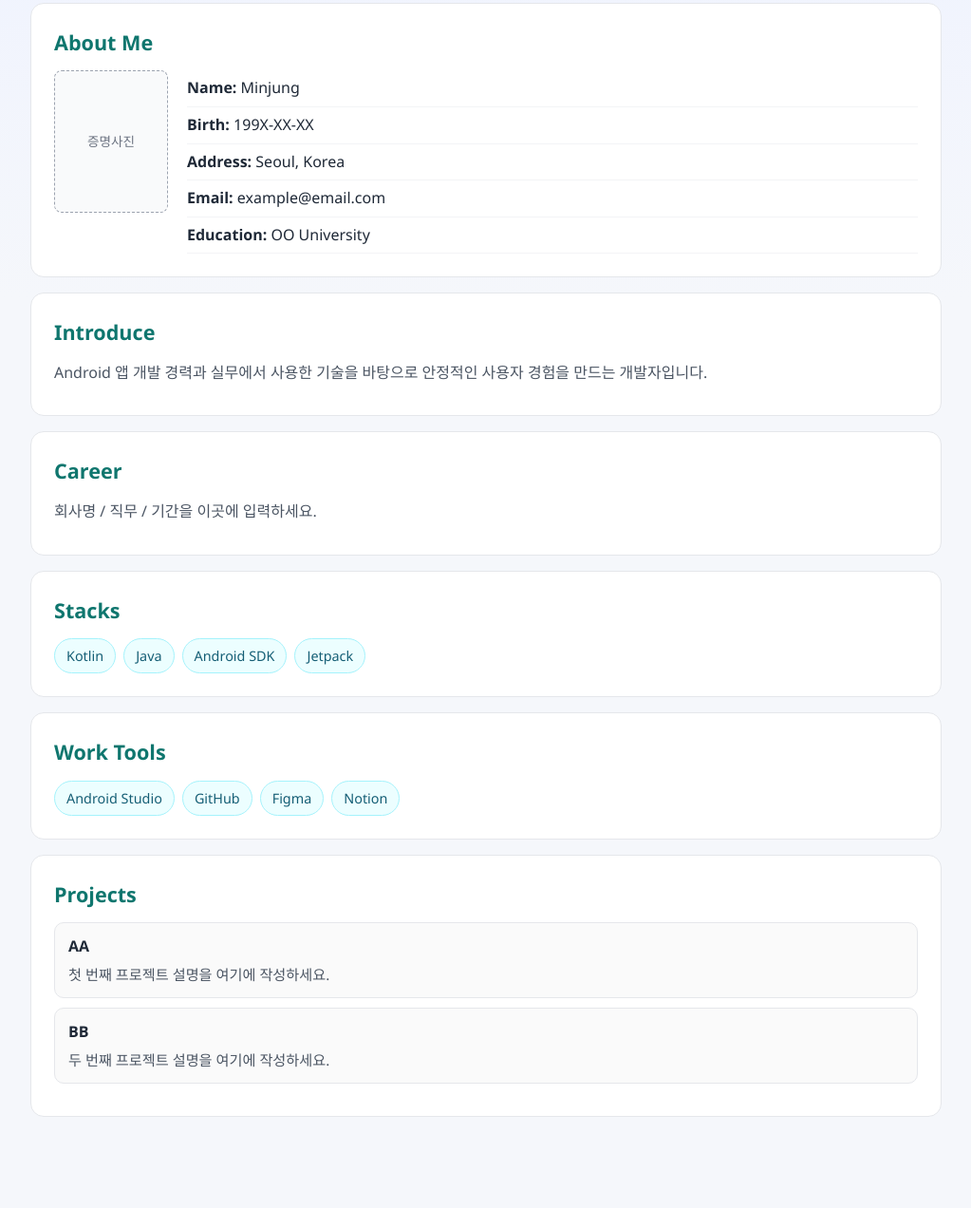
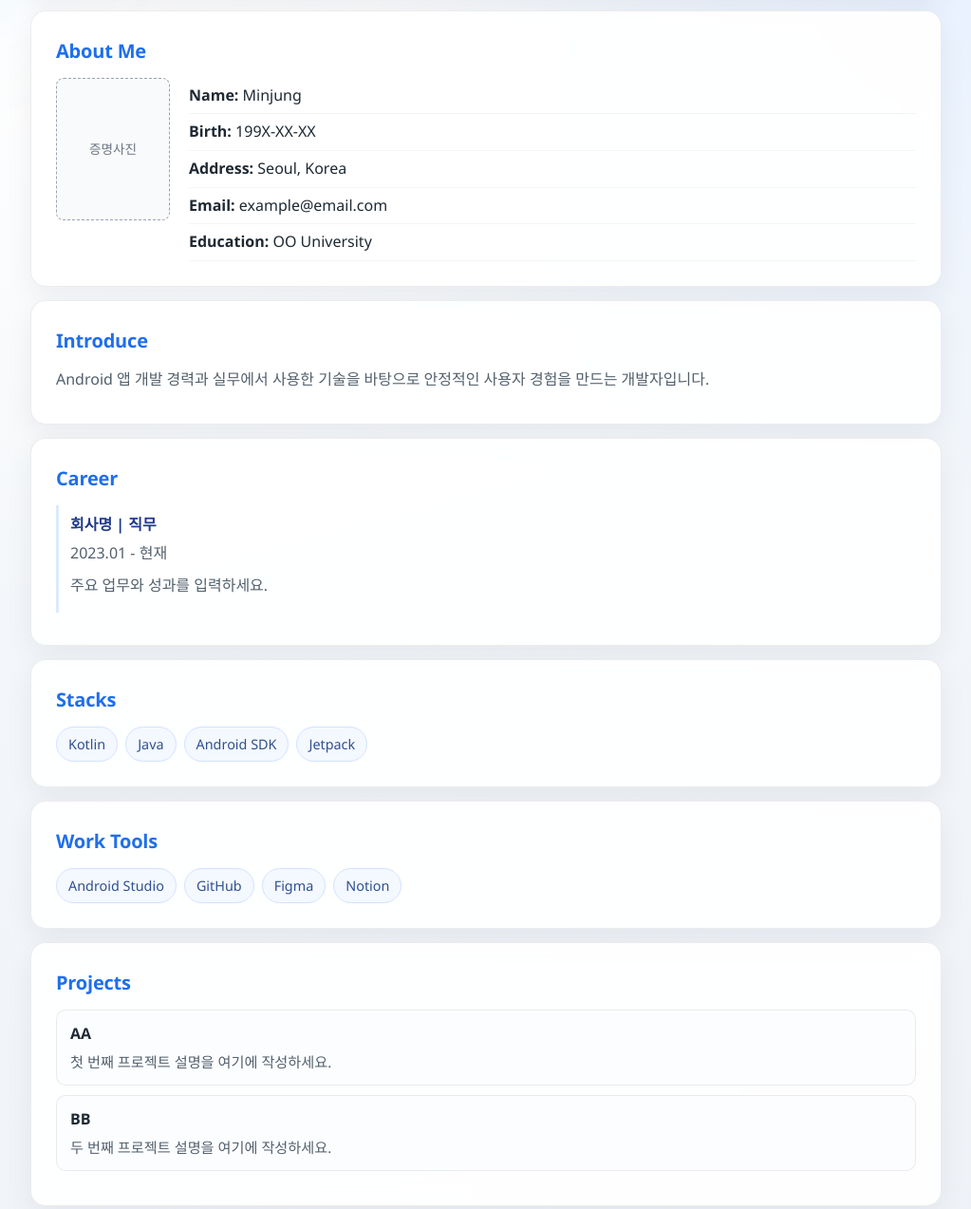
Before and after one commit to mhjung0208/mhjung0208.github.io, a plain HTML site: page index.html in a window 1280 px wide. Shown: the part 200-1473 px from the top of the page at 95% size, without its empty margins (128-1151 px from the left). Drawn offline with Linux system fonts and the light colour scheme.

Commit message:
Split portfolio content into external category files

```diff
--- /dev/null
+++ b/app.js
@@ -0,0 +1,138 @@
+async function loadJson(path) {
+  const response = await fetch(path, { cache: "no-store" });
+  if (!response.ok) {
+    throw new Error(`Failed to load: ${path}`);
+  }
+  return response.json();
+}
+
+function setText(id, value) {
+  const element = document.getElementById(id);
+  if (element) {
+    element.textContent = value || "";
+  }
+}
+
+function appendChipList(targetId, items) {
+  const target = document.getElementById(targetId);
+  if (!target) return;
+
+  target.innerHTML = "";
+  (items || []).forEach((item) => {
+    const li = document.createElement("li");
+    li.textContent = item;
+    target.appendChild(li);
+  });
+}
+
+function renderAbout(data) {
+  const info = document.getElementById("about-info");
+  if (!info) return;
+
+  const rows = [
+    ["Name", data.name],
+    ["Birth", data.birth],
+    ["Address", data.address],
+    ["Email", data.email],
+    ["Education", data.education]
+  ];
+
+  info.innerHTML = "";
+  rows.forEach(([label, value]) => {
+    const li = document.createElement("li");
+    li.innerHTML = `<strong>${label}:</strong> ${value || ""}`;
+    info.appendChild(li);
+  });
+
+  const photo = document.getElementById("about-photo");
+  const photoBox = document.getElementById("photo-box");
+
+  if (data.photo && photo && photoBox) {
+    photo.src = data.photo;
+    photo.style.display = "block";
+    photoBox.style.display = "none";
+  }
+}
+
+function renderCareer(items) {
+  const target = document.getElementById("career-list");
+  if (!target) return;
+
+  target.innerHTML = "";
+  (items || []).forEach((item) => {
+    const li = document.createElement("li");
+    const title = document.createElement("h3");
+    const period = document.createElement("p");
+    const desc = document.createElement("p");
+
+    title.textContent = `${item.company || ""} | ${item.role || ""}`;
+    period.textContent = item.period || "";
+    desc.textContent = item.description || "";
+
+    li.appendChild(title);
+    li.appendChild(period);
+    li.appendChild(desc);
+    target.appendChild(li);
+  });
+}
+
+function displayProjectName(folder) {
+  return (folder || "").replace(/^\d+\.\s*/, "").trim();
+}
+
+function renderProjects(items) {
+  const target = document.getElementById("projects");
+  if (!target) return;
+
+  target.innerHTML = "";
+  (items || [])
+    .sort((a, b) => (a.folder || "").localeCompare(b.folder || "", "en", { numeric: true }))
+    .forEach((item) => {
+      const li = document.createElement("li");
+      const name = document.createElement("p");
+      const summary = document.createElement("p");
+
+      name.className = "project-name";
+      name.textContent = displayProjectName(item.folder);
+
+      summary.className = "project-summary";
+      summary.textContent = item.summary || "";
+
+      li.appendChild(name);
+      li.appendChild(summary);
+      target.appendChild(li);
+    });
+}
+
+async function init() {
+  try {
+    const [title, about, introduce, career, stacks, tools, projects] = await Promise.all([
+      loadJson("./content/title.json"),
+      loadJson("./content/about.json"),
+      loadJson("./content/introduce.json"),
+      loadJson("./content/career.json"),
+      loadJson("./content/stacks.json"),
+      loadJson("./content/work-tools.json"),
+      loadJson("./Projects/projects.json")
+    ]);
+
+    setText("title-main", title.headline);
+    setText("title-sub", title.subheadline);
+    setText("introduce-text", introduce.text);
+
+    renderAbout(about);
+    renderCareer(career.items);
+    appendChipList("stacks-list", stacks.items);
+    appendChipList("tools-list", tools.items);
+    renderProjects(projects);
+  } catch (error) {
+    console.error(error);
+    const title = document.getElementById("title-main");
+    if (title) {
+      title.textContent = "콘텐츠를 불러오지 못했습니다.";
+      title.classList.add("error");
+    }
+  }
+}
+
+init();
--- /dev/null
+++ b/content/about.json
@@ -0,0 +1,8 @@
+{
+  "photo": "",
+  "name": "Minjung",
+  "birth": "199X-XX-XX",
+  "address": "Seoul, Korea",
+  "email": "example@email.com",
+  "education": "OO University"
+}
--- /dev/null
+++ b/content/career.json
@@ -0,0 +1,10 @@
+{
+  "items": [
+    {
+      "company": "회사명",
+      "role": "직무",
+      "period": "2023.01 - 현재",
+      "description": "주요 업무와 성과를 입력하세요."
+    }
+  ]
+}
--- /dev/null
+++ b/content/introduce.json
@@ -0,0 +1,3 @@
+{
+  "text": "Android 앱 개발 경력과 실무에서 사용한 기술을 바탕으로 안정적인 사용자 경험을 만드는 개발자입니다."
+}
--- /dev/null
+++ b/content/stacks.json
@@ -0,0 +1,3 @@
+{
+  "items": ["Kotlin", "Java", "Android SDK", "Jetpack"]
+}
--- /dev/null
+++ b/content/title.json
@@ -0,0 +1,4 @@
+{
+  "headline": "Android Developer Portfolio",
+  "subheadline": "실무 중심의 앱 개발 경험과 프로젝트를 담은 포트폴리오입니다."
+}
--- /dev/null
+++ b/content/work-tools.json
@@ -0,0 +1,3 @@
+{
+  "items": ["Android Studio", "GitHub", "Figma", "Notion"]
+}
--- a/index.html
+++ b/index.html
@@ -6,45 +6,76 @@
   <title>Minjung Portfolio</title>
   <style>
     :root {
-      --bg: #f5f7fb;
-      --card: #ffffff;
-      --text: #1f2937;
-      --sub: #4b5563;
-      --point: #0f766e;
-      --line: #e5e7eb;
+      --bg-1: #f8fafc;
+      --bg-2: #eef2f7;
+      --card: rgba(255, 255, 255, 0.92);
+      --text: #1f2933;
+      --sub: #52606d;
+      --point: #1f6feb;
+      --line: rgba(15, 23, 42, 0.08);
+      --shadow: 0 10px 30px rgba(15, 23, 42, 0.06);
     }
 
     * { box-sizing: border-box; }
 
     body {
       margin: 0;
-      font-family: "Segoe UI", sans-serif;
-      background: linear-gradient(180deg, #eef2ff 0%, var(--bg) 35%);
+      font-family: "Pretendard", "Noto Sans KR", "Segoe UI", sans-serif;
+      background:
+        radial-gradient(circle at 10% 10%, #ffffff 0%, transparent 38%),
+        radial-gradient(circle at 88% 12%, #e9f2ff 0%, transparent 32%),
+        linear-gradient(165deg, var(--bg-1), var(--bg-2));
       color: var(--text);
       line-height: 1.6;
+      min-height: 100vh;
+      position: relative;
+    }
+
+    body::before {
+      content: "";
+      position: fixed;
+      inset: -120px auto auto -120px;
+      width: 320px;
+      height: 320px;
+      background: rgba(66, 153, 225, 0.14);
+      filter: blur(70px);
+      border-radius: 50%;
+      z-index: -1;
     }
 
     .wrap {
       width: min(960px, 92vw);
       margin: 0 auto;
-      padding: 40px 0 80px;
+      padding: 44px 0 84px;
     }
 
     section {
       background: var(--card);
       border: 1px solid var(--line);
-      border-radius: 14px;
-      padding: 24px;
-      margin-bottom: 16px;
+      border-radius: 16px;
+      padding: 26px;
+      margin-bottom: 14px;
+      box-shadow: var(--shadow);
+      backdrop-filter: blur(8px);
+      transition: transform 0.2s ease, box-shadow 0.2s ease;
     }
 
-    h1, h2 { margin: 0 0 12px; }
+    section:hover {
+      transform: translateY(-2px);
+      box-shadow: 0 12px 32px rgba(15, 23, 42, 0.1);
+    }
 
-    h1 { font-size: 2rem; }
+    h1, h2, h3 { margin: 0 0 12px; }
+
+    h1 {
+      font-size: clamp(1.7rem, 2.6vw, 2.2rem);
+      letter-spacing: -0.02em;
+    }
 
     h2 {
-      font-size: 1.35rem;
+      font-size: 1.25rem;
       color: var(--point);
+      letter-spacing: -0.01em;
     }
 
     p { margin: 0 0 8px; color: var(--sub); }
@@ -56,16 +87,26 @@
       align-items: start;
     }
 
+    .photo-box,
     .photo {
       width: 120px;
       height: 150px;
+      border-radius: 8px;
+    }
+
+    .photo-box {
       border: 1px dashed #9ca3af;
-      border-radius: 8px;
       display: grid;
       place-items: center;
       color: #6b7280;
       font-size: 0.85rem;
       background: #f9fafb;
+    }
+
+    .photo {
+      object-fit: cover;
+      border: 1px solid #e5e7eb;
+      display: none;
     }
 
     .info { margin: 0; padding: 0; list-style: none; }
@@ -85,12 +126,26 @@
     }
 
     .chips li {
-      background: #ecfeff;
-      border: 1px solid #a5f3fc;
-      color: #155e75;
+      background: #f4f8ff;
+      border: 1px solid #d3e2ff;
+      color: #2f4f8f;
       border-radius: 999px;
       padding: 6px 12px;
       font-size: 0.9rem;
+    }
+
+    .career { list-style: none; margin: 0; padding: 0; }
+
+    .career li {
+      border-left: 3px solid #dbeafe;
+      padding: 8px 0 8px 12px;
+      margin-bottom: 8px;
+    }
+
+    .career h3 {
+      margin-bottom: 4px;
+      font-size: 1rem;
+      color: #1e3a8a;
     }
 
     .projects { list-style: none; margin: 0; padding: 0; }
@@ -100,7 +155,7 @@
       border-radius: 10px;
       padding: 12px 14px;
       margin-bottom: 10px;
-      background: #fafafa;
+      background: #fcfdff;
     }
 
     .project-name {
@@ -115,61 +170,52 @@
       font-size: 0.95rem;
     }
 
+    .error {
+      color: #b91c1c;
+      font-size: 0.95rem;
+    }
+
     @media (max-width: 640px) {
       .about { grid-template-columns: 1fr; }
-      .photo { width: 100%; max-width: 180px; }
+      .photo-box, .photo { width: 100%; max-width: 180px; }
+      section { padding: 20px; }
     }
   </style>
 </head>
 <body>
   <main class="wrap">
     <section>
-      <h1>Android Developer Portfolio</h1>
-      <p>실무 중심의 앱 개발 경험과 프로젝트를 담은 포트폴리오입니다.</p>
+      <h1 id="title-main">Loading...</h1>
+      <p id="title-sub"></p>
     </section>
 
     <section>
       <h2>About Me</h2>
       <div class="about">
-        <div class="photo">증명사진</div>
-        <ul class="info">
-          <li><strong>Name:</strong> Minjung</li>
-          <li><strong>Birth:</strong> 199X-XX-XX</li>
-          <li><strong>Address:</strong> Seoul, Korea</li>
-          <li><strong>Email:</strong> example@email.com</li>
-          <li><strong>Education:</strong> OO University</li>
-        </ul>
+        <div id="photo-box" class="photo-box">증명사진</div>
+        <img id="about-photo" class="photo" alt="증명사진" />
+        <ul id="about-info" class="info"></ul>
       </div>
     </section>
 
     <section>
       <h2>Introduce</h2>
-      <p>Android 앱 개발 경력과 실무에서 사용한 기술을 바탕으로 안정적인 사용자 경험을 만드는 개발자입니다.</p>
+      <p id="introduce-text"></p>
     </section>
 
     <section>
       <h2>Career</h2>
-      <p>회사명 / 직무 / 기간을 이곳에 입력하세요.</p>
+      <ul id="career-list" class="career"></ul>
     </section>
 
     <section>
       <h2>Stacks</h2>
-      <ul class="chips">
-        <li>Kotlin</li>
-        <li>Java</li>
-        <li>Android SDK</li>
-        <li>Jetpack</li>
-      </ul>
+      <ul id="stacks-list" class="chips"></ul>
     </section>
 
     <section>
       <h2>Work Tools</h2>
-      <ul class="chips">
-        <li>Android Studio</li>
-        <li>GitHub</li>
-        <li>Figma</li>
-        <li>Notion</li>
-      </ul>
+      <ul id="tools-list" class="chips"></ul>
     </section>
 
     <section>
@@ -178,30 +224,6 @@
     </section>
   </main>
 
-  <script>
-    function displayName(folder) {
-      return folder.replace(/^\d+\.\s*/, "").trim();
-    }
-
-    fetch("./Projects/projects.json")
-      .then((res) => res.json())
-      .then((items) => {
-        const target = document.getElementById("projects");
-
-        items
-          .sort((a, b) => a.folder.localeCompare(b.folder, "en", { numeric: true }))
-          .forEach((item) => {
-            const li = document.createElement("li");
-            li.innerHTML = `
-              <p class="project-name">${displayName(item.folder)}</p>
-              <p class="project-summary">${item.summary}</p>
-            `;
-            target.appendChild(li);
-          });
-      })
-      .catch(() => {
-        document.getElementById("projects").innerHTML = "<li>프로젝트 정보를 불러오지 못했습니다.</li>";
-      });
-  </script>
+  <script src="./app.js"></script>
 </body>
 </html>
```
